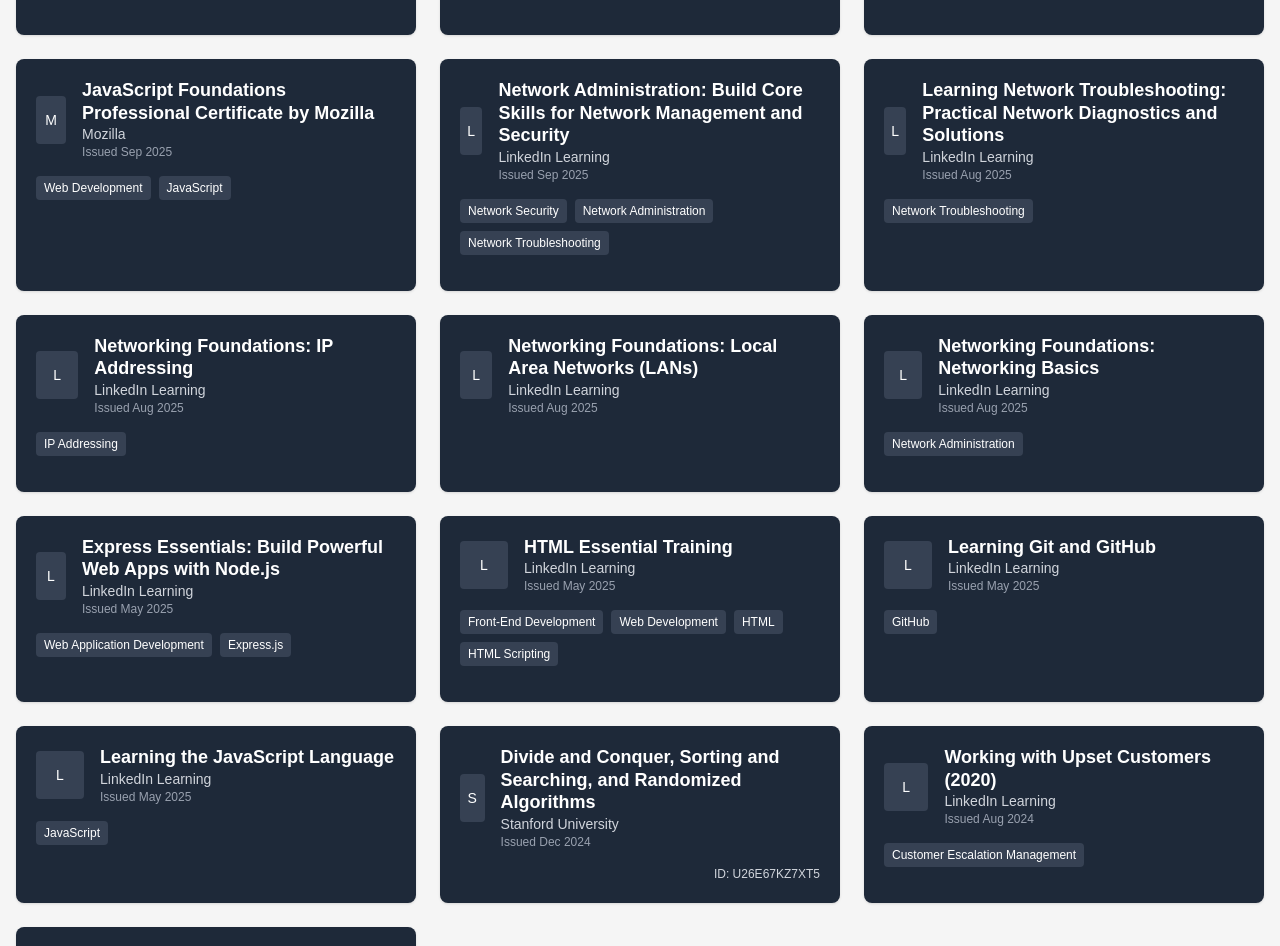
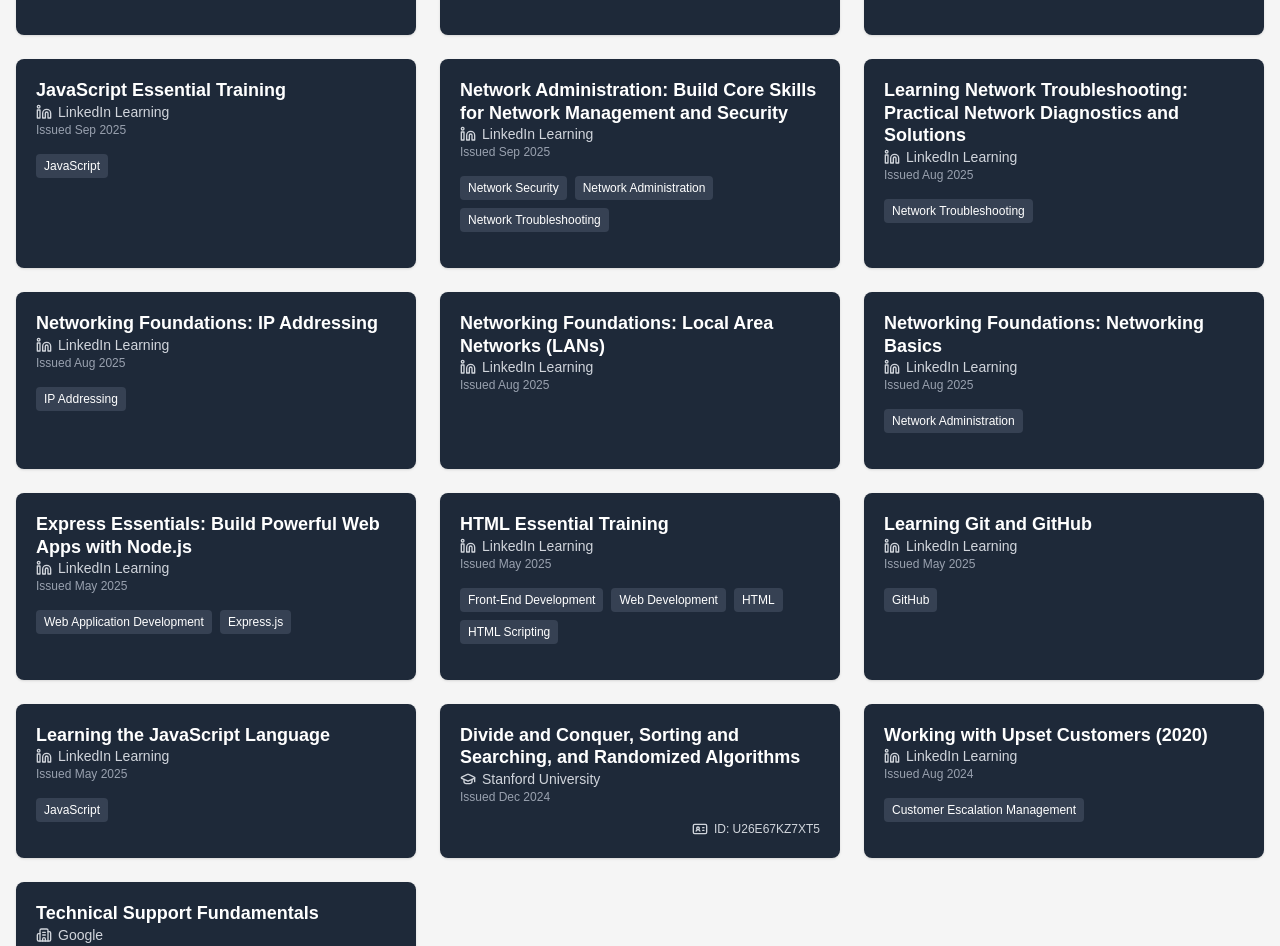
Before and after one commit to lilswapnil/MyPortfolio, a Next.js app: page /credentials in a window 1280 px wide. Shown: the part 382-1328 px from the top of the page. Built offline with nearby package versions, Linux system fonts and the light colour scheme.

Commit message:
basic credentails & projects page created

```diff
--- a/app/credentials/page.tsx
+++ b/app/credentials/page.tsx
@@ -3,6 +3,7 @@
 import { useMemo, useState } from "react";
 import type { Certificate } from "@/data/certificates";
 import { certificates } from "@/data/certificates";
+import { Building2, GraduationCap, Linkedin, ExternalLink, FileText, IdCard } from "lucide-react";
 
 function formatMonth(date?: string) {
   if (!date) return null;
@@ -47,6 +48,15 @@
     roles.add("Algorithms/CS");
 
   return Array.from(roles);
+}
+
+// Add an issuer icon helper
+function IssuerIcon({ issuer, className = "h-5 w-5" }: { issuer: string; className?: string }) {
+  const key = issuer.toLowerCase();
+  if (key.includes("university")) return <GraduationCap className={className} aria-hidden />;
+  if (key.includes("linkedin")) return <Linkedin className={className} aria-hidden />;
+  // Default
+  return <Building2 className={className} aria-hidden />;
 }
 
 export default function Credentials() {
@@ -109,21 +119,13 @@
                   className="p-5 bg-gray-800 text-white rounded-lg shadow hover:shadow-lg transition-shadow"
                 >
                   <div className="flex items-center gap-4 mb-4">
-                    {c.image ? (
-                      // eslint-disable-next-line @next/next/no-img-element
-                      <img
-                        src={c.image}
-                        alt={c.name}
-                        className="h-12 w-12 rounded object-cover bg-gray-700"
-                      />
-                    ) : (
-                      <div className="h-12 w-12 rounded bg-gray-700 flex items-center justify-center text-sm">
-                        {c.issuer?.[0] ?? "C"}
-                      </div>
-                    )}
+
                     <div>
                       <h2 className="text-lg font-semibold leading-tight">{c.name}</h2>
-                      <p className="text-gray-300 text-sm">{c.issuer}</p>
+                      <p className="text-gray-300 text-sm flex items-center gap-1.5">
+                        <IssuerIcon issuer={c.issuer} className="h-4 w-4" />
+                        <span>{c.issuer}</span>
+                      </p>
                       <p className="text-gray-400 text-xs">
                         {issued ? `Issued ${issued}` : null}
                         {issued && expires ? " · " : null}
@@ -148,9 +150,11 @@
                         href={c.credentialUrl}
                         target="_blank"
                         rel="noopener noreferrer"
-                        className="px-3 py-2 text-sm bg-blue-600 rounded hover:bg-blue-700 transition"
+                        className="px-3 py-2 text-sm bg-blue-600 rounded hover:bg-blue-700 transition inline-flex items-center gap-2"
                       >
-                        View on LinkedIn
+                        <Linkedin className="h-4 w-4" aria-hidden />
+                        <span>View on LinkedIn</span>
+                        <ExternalLink className="h-4 w-4 opacity-80" aria-hidden />
                       </a>
                     ) : null}
                     {c.certificateUrl ? (
@@ -158,14 +162,16 @@
                         href={c.certificateUrl}
                         target="_blank"
                         rel="noopener noreferrer"
-                        className="px-3 py-2 text-sm bg-gray-700 rounded hover:bg-gray-600 transition"
+                        className="px-3 py-2 text-sm bg-gray-700 rounded hover:bg-gray-600 transition inline-flex items-center gap-2"
                       >
-                        Certificate
+                        <FileText className="h-4 w-4" aria-hidden />
+                        <span>Certificate</span>
                       </a>
                     ) : null}
                     {c.credentialId ? (
-                      <span className="ml-auto text-xs text-gray-300 self-center">
-                        ID: {c.credentialId}
+                      <span className="ml-auto text-xs text-gray-300 self-center inline-flex items-center gap-1.5">
+                        <IdCard className="h-4 w-4" aria-hidden />
+                        <span>ID: {c.credentialId}</span>
                       </span>
                     ) : null}
                   </div>
--- a/data/certificates.ts
+++ b/data/certificates.tsx
@@ -12,6 +12,14 @@
 };
 
 export const certificates: Certificate[] = [
+  {
+    id: "mozilla-js-foundations-professional-certificate-2025-09",
+    name: "JavaScript Foundations Professional Certificate by Mozilla",
+    issuer: "Mozilla",
+    issueDate: "2025-09",
+    expirationDate: null,
+    skills: ["Web Development", "JavaScript"],
+  },
   {
     id: "scrimba-intro-to-ai-engineering-2025-10",
     name: "Intro to AI Engineering",
@@ -35,14 +43,6 @@
     issueDate: "2025-09",
     expirationDate: null,
     skills: ["JavaScript"],
-  },
-  {
-    id: "mozilla-js-foundations-professional-certificate-2025-09",
-    name: "JavaScript Foundations Professional Certificate by Mozilla",
-    issuer: "Mozilla",
-    issueDate: "2025-09",
-    expirationDate: null,
-    skills: ["Web Development", "JavaScript"],
   },
   {
     id: "linkedin-network-administration-core-skills-2025-09",
--- a/package.json
+++ b/package.json
@@ -12,6 +12,7 @@
   "dependencies": {
     "@react-three/drei": "^10.7.6",
     "@react-three/fiber": "^9.4.0",
+    "lucide-react": "^0.548.0",
     "next": "16.0.0",
     "node": "^22.21.0",
     "react": "19.2.0",
```
Also changed, not shown: 1 other file (tests, documents, lock files or other folders).
